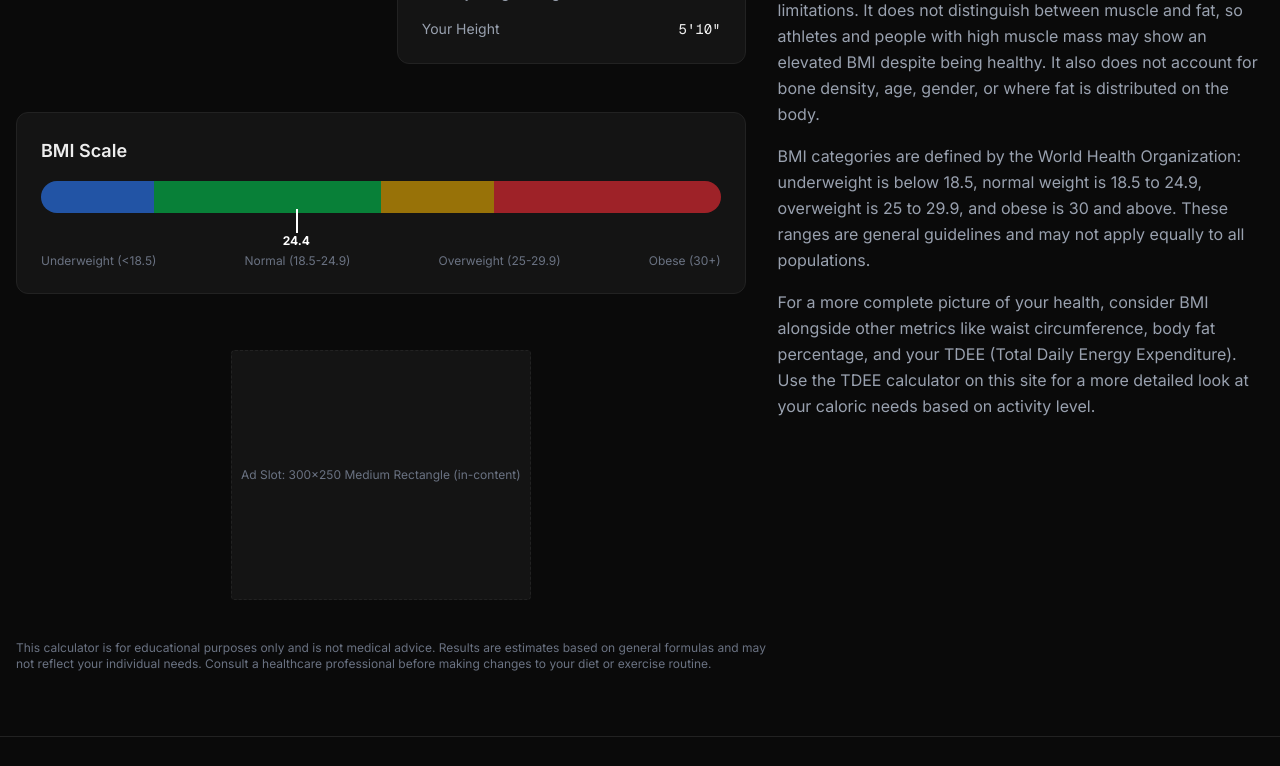
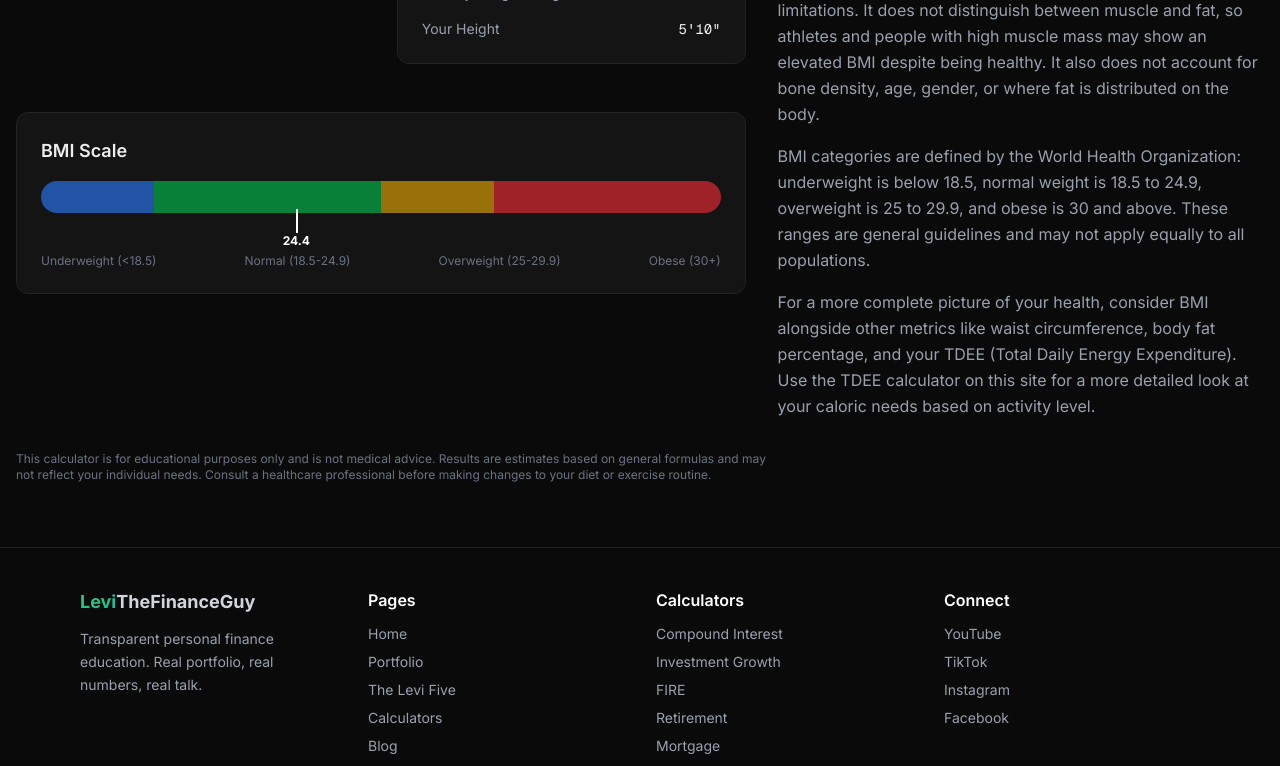
Before and after one commit to levithefinanceguy/levithefinanceguy, a Next.js app: page /calculators/bmi in a window 1280 px wide. Shown: the part 404-1170 px from the top of the page. Built offline with nearby package versions, Linux system fonts and the light colour scheme.

Commit message:
Update AdBanner to real AdSense units, remove auto ads

```diff
--- a/app/components/AdBanner.tsx
+++ b/app/components/AdBanner.tsx
@@ -1,52 +1,36 @@
-{/*
-  AdBanner Component
-  ------------------
-  This component renders placeholder ad slots for Google AdSense.
+"use client";
 
-  To integrate Google AdSense:
-  1. Add your AdSense script tag to app/layout.tsx <head>:
-     <script async src="https://pagead2.googlesyndication.com/pagead/js/adsbygoogle.js?client=ca-pub-XXXXXXXXXXXXXXXX" crossOrigin="anonymous"></script>
-  2. Replace the placeholder div contents below with:
-     <ins className="adsbygoogle"
-       style={{ display: "block" }}
-       data-ad-client="ca-pub-XXXXXXXXXXXXXXXX"
-       data-ad-slot="XXXXXXXXXX"
-       data-ad-format="auto"
-       data-full-width-responsive="true"
-     />
-     <script>(adsbygoogle = window.adsbygoogle || []).push({});</script>
-*/}
+import { useEffect, useRef } from "react";
 
 interface AdBannerProps {
   slot: "top" | "bottom" | "sidebar" | "in-content";
   size?: "leaderboard" | "medium-rectangle" | "responsive";
 }
 
-const sizeMap = {
-  leaderboard: { width: "728px", height: "90px", label: "728x90 Leaderboard" },
-  "medium-rectangle": { width: "300px", height: "250px", label: "300x250 Medium Rectangle" },
-  responsive: { width: "100%", height: "90px", label: "Responsive Ad" },
-};
+export default function AdBanner({ slot, size = "responsive" }: AdBannerProps) {
+  const adRef = useRef<HTMLDivElement>(null);
+  const pushed = useRef(false);
 
-export default function AdBanner({ slot, size = "leaderboard" }: AdBannerProps) {
-  const dimensions = sizeMap[size];
+  useEffect(() => {
+    if (pushed.current) return;
+    try {
+      ((window as any).adsbygoogle = (window as any).adsbygoogle || []).push({});
+      pushed.current = true;
+    } catch {
+      // AdSense not loaded yet
+    }
+  }, []);
 
   return (
-    <div className="flex justify-center w-full py-2">
-      {/* Google AdSense Ad Slot — Replace this div with your AdSense ad unit */}
-      <div
+    <div className="flex justify-center w-full py-2" ref={adRef}>
+      <ins
+        className="adsbygoogle"
+        style={{ display: "block" }}
+        data-ad-client="ca-pub-2105872295580232"
         data-ad-slot={slot}
-        data-ad-size={size}
-        className="flex items-center justify-center border border-dashed border-card-border bg-card-bg text-gray-500 text-xs rounded"
-        style={{
-          maxWidth: dimensions.width,
-          width: "100%",
-          height: dimensions.height,
-          minHeight: dimensions.height,
-        }}
-      >
-        Ad Slot: {dimensions.label} ({slot})
-      </div>
+        data-ad-format="auto"
+        data-full-width-responsive="true"
+      />
     </div>
   );
 }
```
